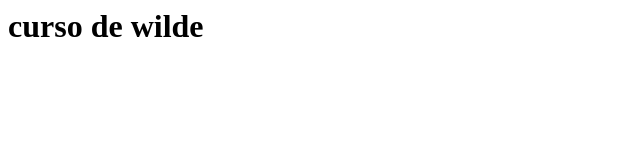
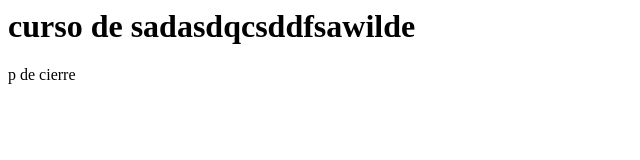
Before and after one commit to mariesco/cursowilde, a plain HTML site: page src/index.html in a window 1280 px wide. Shown: the whole page, without its empty margins (0-640 px from the left). Drawn offline with Linux system fonts and the light colour scheme.

Commit message:
editando devuelta index.html

```diff
--- a/src/index.html
+++ b/src/index.html
@@ -1 +1,4 @@
-<h1>curso de wilde</h1>
+<body>
+  <h1>curso de sadasdqcsddfsawilde</h1>
+  <p>p de cierre</p>
+</body>
```
